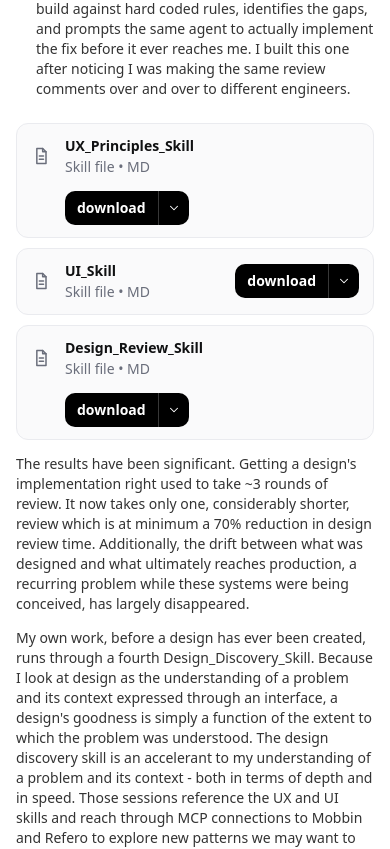
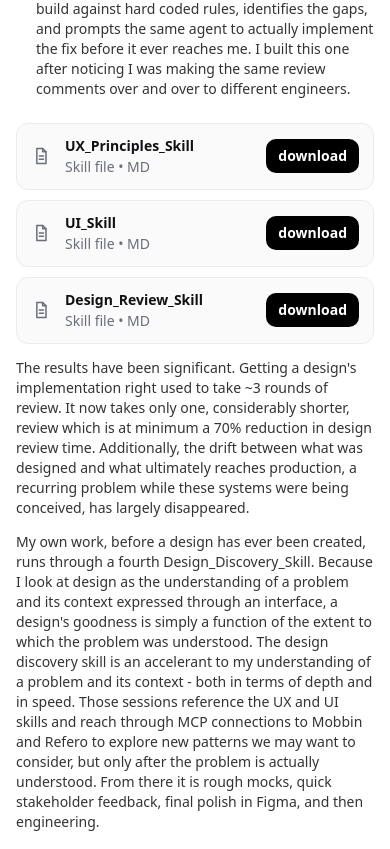
Before and after one commit to guser4579/seanfolio, a Next.js app: page /design-at-foxen in a window 390 px wide. Shown: the part 3666-4515 px from the top of the page. Built offline with nearby package versions, Linux system fonts and the light colour scheme.

Commit message:
fix(site): skill file cards - single-row mobile layout, plain download button, no chevron
Co-Authored-By: Claude Fable 5 <noreply@anthropic.com>
Claude-Session: https://claude.ai/code/session_01FYojYdfMNzh6MPmBdSsAJD

```diff
--- a/app/globals.css
+++ b/app/globals.css
@@ -354,22 +354,13 @@ main.col > .article-hero + * { margin-top: 0; }
 .skillfile .t { font-weight: 600; color: var(--title); font-size: 14px; line-height: 20px; display: block; }
 .skillfile .meta { margin: 1px 0 0; color: var(--muted); font-size: 14px; line-height: 20px; }
 a.skillfile-dl {
-  flex-shrink: 0; display: inline-flex; align-items: stretch;
+  flex-shrink: 0; display: inline-flex; align-items: center;
   background: var(--btn-bg); color: var(--btn-fg);
-  border-radius: 10px; overflow: hidden; text-decoration: none;
+  border-radius: 10px; text-decoration: none;
+  padding: 7px 12px; margin-left: 10px;
   font-size: 14px; line-height: 20px; font-weight: 600;
 }
 a.skillfile-dl:hover { background: var(--btn-bg-hover); }
-.skillfile-dl .main { display: inline-flex; align-items: center; padding: 7px 12px; }
-.skillfile-dl .chev {
-  display: inline-flex; align-items: center; padding: 0 8px;
-  border-left: 1px solid color-mix(in srgb, var(--btn-fg) 22%, transparent);
-}
-.skillfile-dl svg { width: 14px; height: 14px; display: block; }
-@media (max-width: 480px) {
-  .skillfile { flex-wrap: wrap; }
-  .skillfile-dl { margin-left: 34px; }
-}
 
 /* ---------- gate ---------- */
 .gate {
--- a/components/SkillFile.jsx
+++ b/components/SkillFile.jsx
@@ -16,12 +16,7 @@ export default function SkillFile({ name, file }) {
         <div className="meta">Skill file • MD</div>
       </div>
       <a className="skillfile-dl" href={`/skills/${file}`} download={file} aria-label={`Download ${name}`}>
-        <span className="main">download</span>
-        <span className="chev" aria-hidden="true">
-          <svg viewBox="0 0 24 24" fill="none" stroke="currentColor" strokeWidth="1.8" strokeLinecap="round" strokeLinejoin="round">
-            <polyline points="6 9 12 15 18 9" />
-          </svg>
-        </span>
+        download
       </a>
     </div>
   );
```
